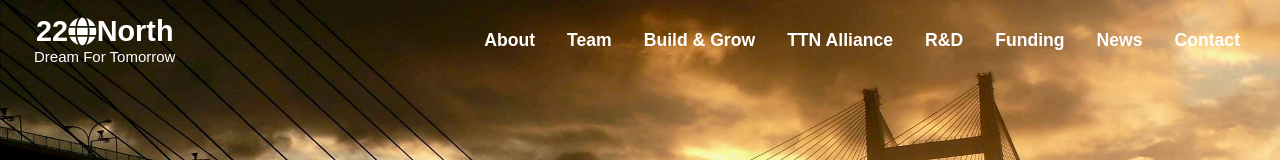
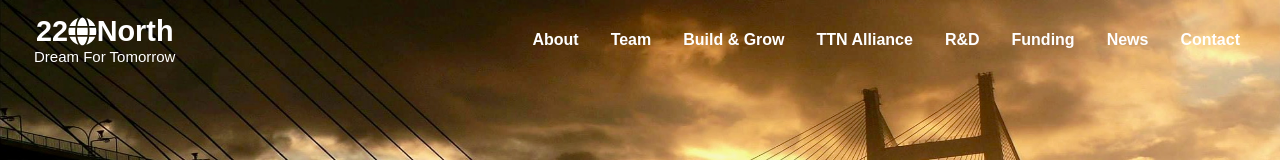
Before and after one commit to whatsupabhijit/22north, a React (Create React App) app: page / in a window 1280 px wide. Shown: the top 160 px of the page. Built offline with nearby package versions, Linux system fonts and the light colour scheme; grey boxes are pictures that could not be loaded; the HTML template or start-up script is replaced by a standard one; a web font is replaced by a local one.

Commit message:
Fixed Navbar Issue

```diff
--- a/src/components/InfoSection/InfoSection.js
+++ b/src/components/InfoSection/InfoSection.js
@@ -19,7 +19,6 @@ const InfoSection = ({
   //   primary,
   backgroundImage,
 }) => {
-  console.log(lightBg);
   return (
     <>
       <InfoContainer key={id} lightBg={lightBg} id={id} bgImg={backgroundImage}>
--- a/src/components/Navbar/Navbar.js
+++ b/src/components/Navbar/Navbar.js
@@ -84,6 +84,7 @@ const Navbar = ({ toggle }) => {
                   Build & Grow
                 </NavLinks>
               </NavItem>
+
               <NavItem>
                 <NavLinks
                   to="partners"
@@ -271,7 +272,7 @@ const NavLinks = styled(LinkS)`
   display: flex;
   align-items: center;
   text-decoration: none;
-  font-size: 1.1rem;
+  font-size: 1rem;
   font-weight: 600;
   padding: 0 1rem;
   height: 100%;
@@ -279,6 +280,10 @@ const NavLinks = styled(LinkS)`
 
   &.active {
     border-bottom: 3px solid #01bf71;
+  }
+
+  @media (max-width: 768px) {
+    font-size: 0mm.75rem;
   }
 `;
 
--- a/src/components/Sidebar/Sidebar.js
+++ b/src/components/Sidebar/Sidebar.js
@@ -5,6 +5,9 @@ import { Link as LinkS } from "react-scroll";
 // import { Link as LinkR } from "react-router-dom";
 
 const Sidebar = ({ isOpen, toggle }) => {
+  console.log("inside sidebar.js, isOpen", isOpen);
+  console.log("toggle2:", toggle, isOpen);
+
   return (
     <SidebarContainer isOpen={isOpen} onClick={toggle}>
       <Icon onClick={toggle}>
--- a/src/pages/Home.js
+++ b/src/pages/Home.js
@@ -18,12 +18,15 @@ import Blogs from "../components/Blogs/Blogs";
 import NewsEvents from "../components/NewsEvents/NewsEvents";
 import Partners from "../components/Partners/Partners";
 import About from "../components/About/About";
-import Research from "../components/Research/Research";
+// import Research from "../components/Research/Research";
 
 // import { MapWrapped } from "../components/Maps";
 
 const Home = () => {
   const [isOpen, setIsOpen] = useState(false);
+
+  console.log("inside Home.js");
+  console.log("isOpen:", isOpen);
   // const [googleMapKey] = useState("AIzaSyAhyu1vVMMnXN60V9dOZY5LPeppuoMGpKg");
   const toggle = () => {
     setIsOpen(!isOpen);
@@ -31,8 +34,9 @@ const Home = () => {
 
   return (
     <>
-      <Sidebar isOpen={isOpen} toggle={toggle} />
+      {/* <Sidebar isOpen={isOpen} toggle={toggle} /> */}
       <Navbar toggle={toggle} />
+
       <HeroSection />
 
       {/* 1. About */}
```
